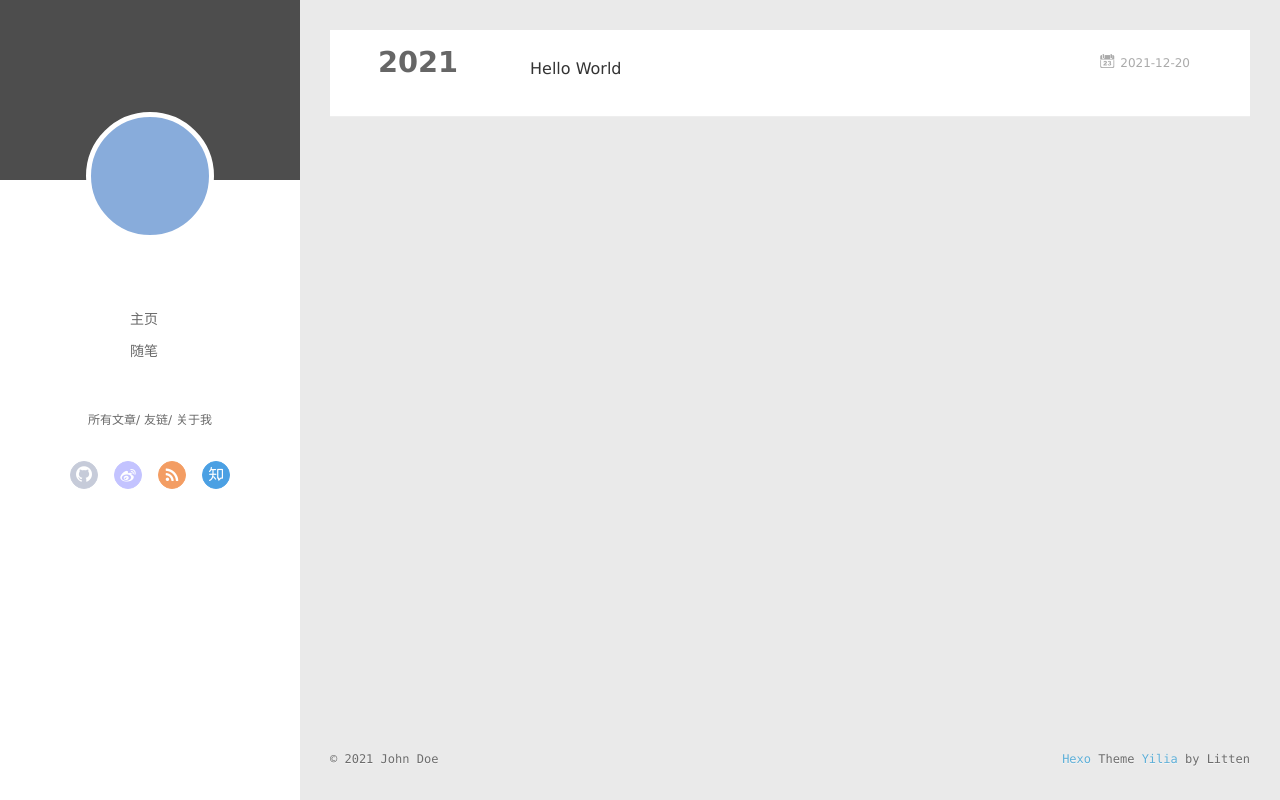
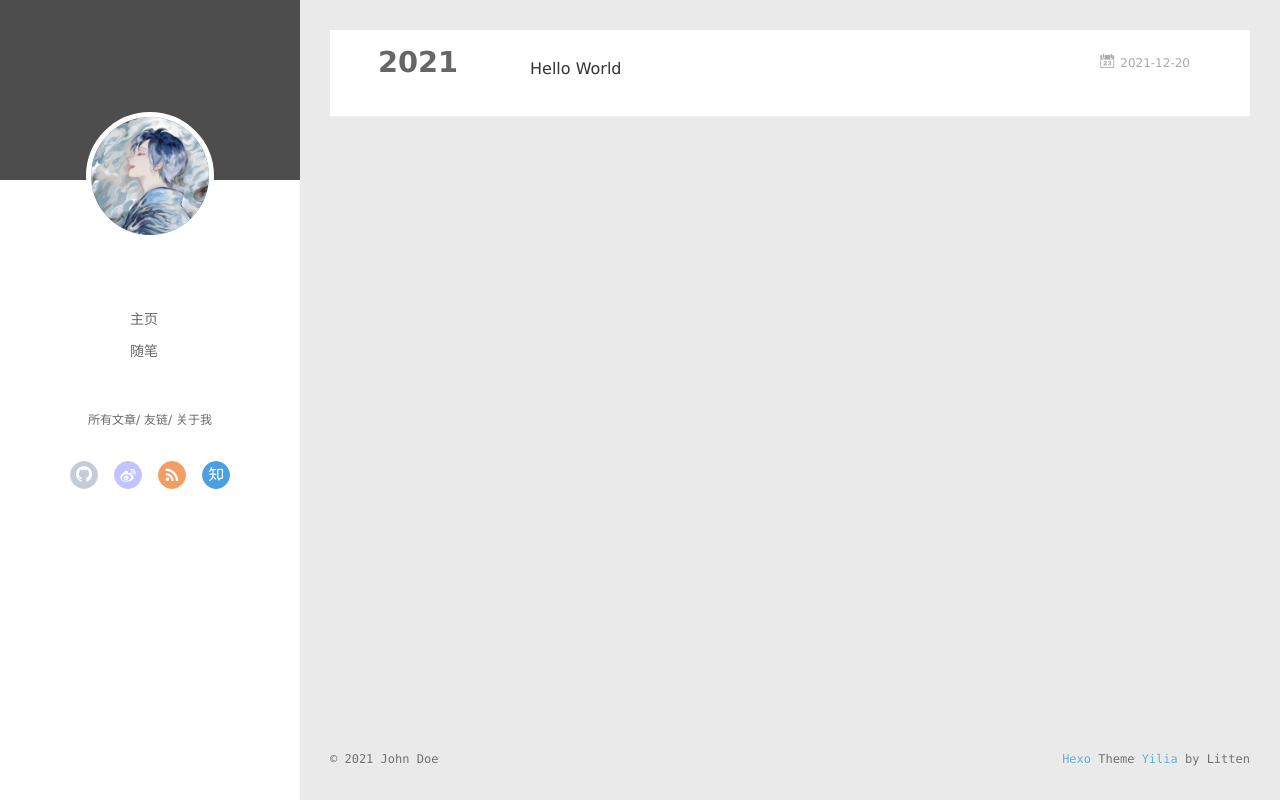
Before and after one commit to Cat-K/Cat-K.github.io, a plain HTML site: page archives/index.html in a window 1280 px wide. Drawn offline with Linux system fonts and the light colour scheme; no server answers; files whose address does not match are found by name.

Commit message:
Site updated: 2021-12-20 12:16:35

```diff
--- a/archives/index.html
+++ b/archives/index.html
@@ -43,7 +43,7 @@
 <div class="intrude-less">
 	<header id="header" class="inner">
 		<a href="/" class="profilepic">
-			<img src="" class="js-avatar">
+			<img src="D:/blog/themes/yilia/source/img/tx.jpg" class="js-avatar">
 		</a>
 		<hgroup>
 		  <h1 class="header-author"><a href="/"></a></h1>
@@ -101,7 +101,7 @@
 	<div class="intrude-less">
 		<header id="header" class="inner">
 			<div class="profilepic">
-				<img src="" class="js-avatar">
+				<img src="D:/blog/themes/yilia/source/img/tx.jpg" class="js-avatar">
 			</div>
 			<hgroup>
 			  <h1 class="header-author js-header-author"></h1>
```
Also changed, not shown: 2021/12/20/hello-world/index.html (+12 -2 lines), archives/2021/12/index.html (+2 -2 lines), archives/2021/index.html (+2 -2 lines), index.html (+2 -2 lines), img/skm.jpg (added), img/skm2.jpg (added), img/tx.jpg (added).
